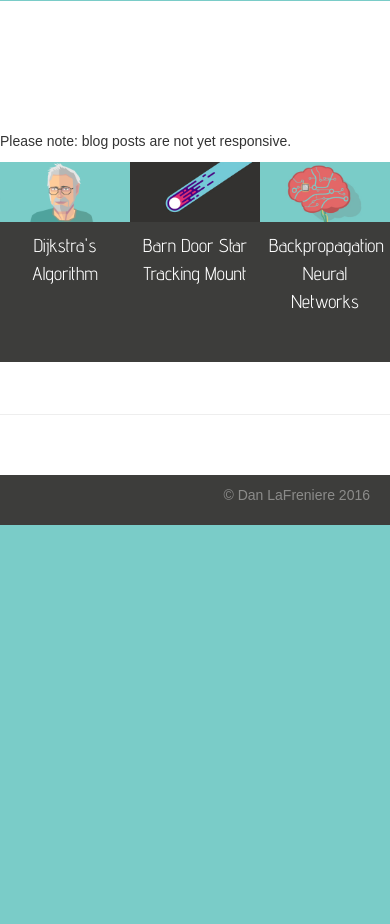
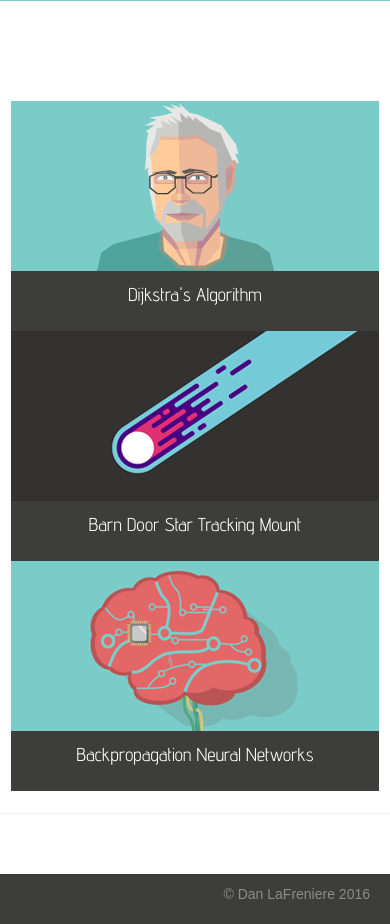
Before and after one commit to danlafreniere/Portfolio, a PHP site: page /blogHome.php in a window 390 px wide. Shown: the part 612-1536 px from the top of the page. Before the commit the page ends 1137 px from the top, so only its background shows below. Run offline with PHP 8.4, Linux system fonts and the light colour scheme; some libraries are stand-ins or nearby versions.

Commit message:
Fixed Blog Responsively

```diff
--- a/blogHome.php
+++ b/blogHome.php
@@ -51,29 +51,28 @@
 
 
          <div class="blog-container">
-            <p>Please note: blog posts are not yet responsive.</p>
             <a class="blog-overlay" href="#0">
-                <div class="blogPost">
+                <div class="blog-post">
                     <figure><img class="img-responsive" src="images/Dijkstra.png"/></figure>
-                    <p class="blogPost-banner">Dijkstra's Algorithm</p>
+                    <p class="blog-banner">Dijkstra's Algorithm</p>
                 </div>
-                <p class="blogText">Coming Soon</p>
+                <p class="blog-text">Coming Soon</p>
             </a>
 
 
             <a class="blog-overlay" href="#0">
-                <div class="blogPost">
+                <div class="blog-post">
                     <figure><img class="img-responsive" src="images/BarnDoor.jpg"/></figure>
-                    <p class="blogPost-banner">Barn Door Star Tracking Mount</p>
+                    <p class="blog-banner">Barn Door Star Tracking Mount</p>
                 </div>
-                <p class="blogText">Coming Soon</p>
+                <p class="blog-text">Coming Soon</p>
             </a>
 
 
-            <a href="neuralNetwork.php" class="blogPost-static">
-                <div class="blogPost">
+            <a href="neuralNetwork.php" class="blog-static">
+                <div class="blog-post">
                     <figure><img class="img-responsive" src="images/NeuralNetwork.jpg"/></figure>
-                    <p class="blogPost-banner">Backpropagation Neural Networks</p>
+                    <p class="blog-banner">Backpropagation Neural Networks</p>
                 </div>
             </a>
 
--- a/css/style.css
+++ b/css/style.css
@@ -263,7 +263,7 @@ footer {
 }
 
 
-.blogPost-banner {
+.blog-banner {
     font-family: 'Advent Pro', sans-serif;
     padding: 10px;
     font-size: 14pt;
@@ -358,7 +358,7 @@ footer {
     font-weight: 300;
 }
 
-.blogPost {
+.blog-post {
     position: absolute;
     top: 0;
     left: 0;
@@ -397,7 +397,7 @@ footer {
     cursor: default;
 }
 
-.blog-overlay:hover .blogPost{
+.blog-overlay:hover .blog-post{
     position: absolute;
     background-color: #3d3d3b;
     top: 100%;
@@ -408,7 +408,7 @@ footer {
     background-color: #3d3d3b;
 }
 
-.blogText {
+.blog-text {
     font-family: 'Advent Pro', sans-serif;
     position: absolute;
     z-index: 0;
@@ -420,7 +420,7 @@ footer {
 
 }
 
-.blogPost-static {
+.blog-static {
     width: 33.33%;
     height: 200px;
     display: block;   /* anchor tags are normally display-inline */
@@ -880,6 +880,31 @@ form .button {
 
 }
 
+@media only screen and (max-width: 950px) {
+
+     .blog-container {
+         min-width: 736px;
+         width: 50%;
+         margin: 0 auto;
+    }
+
+    .blog-post figure{
+        width: 100%;
+    }
+
+    .blog-overlay {
+        width: 50%;
+        height: 230px;
+        max-width: 368px;
+    }
+
+    .blog-static {
+        width: 50%;
+        height: 230px;
+        max-width: 368px;
+    }
+}
+
 
 
 @media only screen and (max-width: 961px) {
@@ -966,6 +991,27 @@ form .button {
 }
 
 
+@media (max-width: 736px) {
+   .blog-container {
+         min-width: 368px;
+
+    }
+
+    .blog-overlay {
+        width: 100%;
+        height: 230px;
+        max-width: 368px;
+    }
+
+    .blog-static {
+        width: 100%;
+        height: 230px;
+        max-width: 368px;
+    }
+
+}
+
+
 @media (max-width: 700px) {
     .thumb {
         width: 300px;
```
